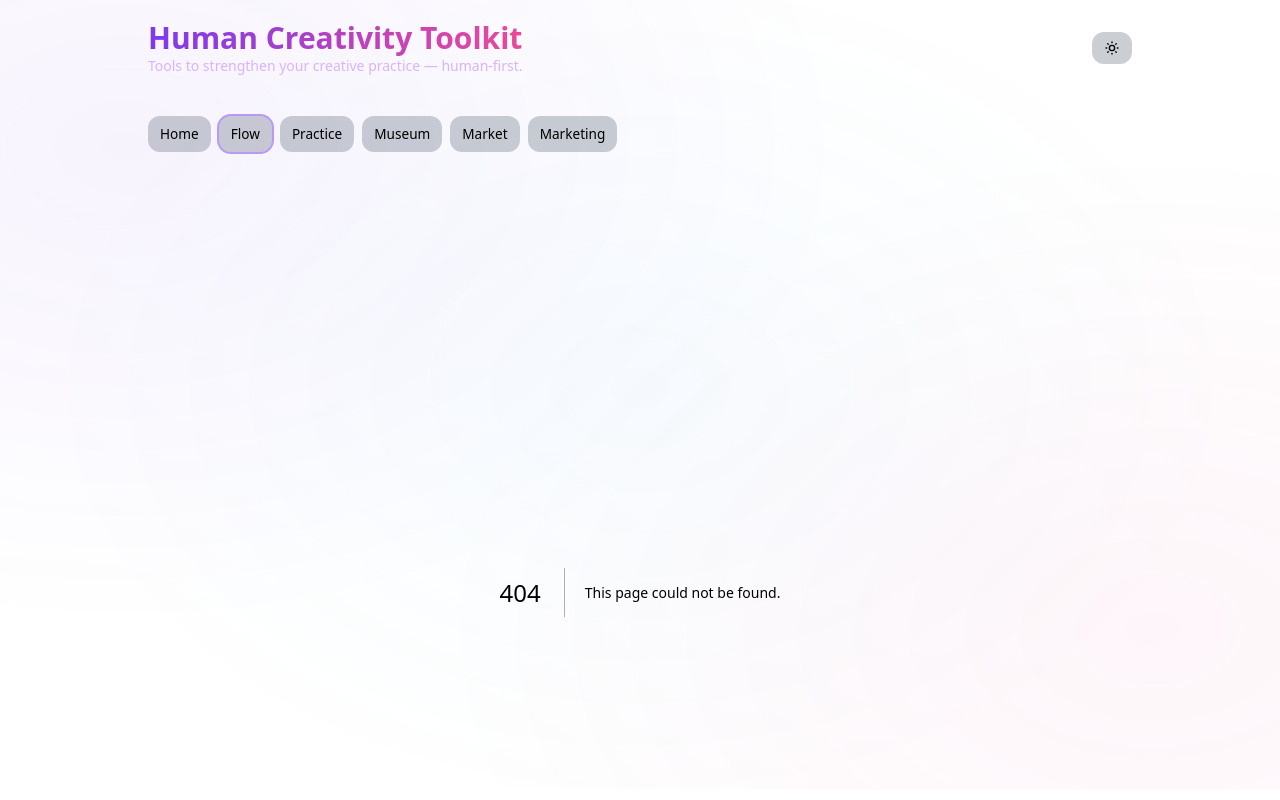
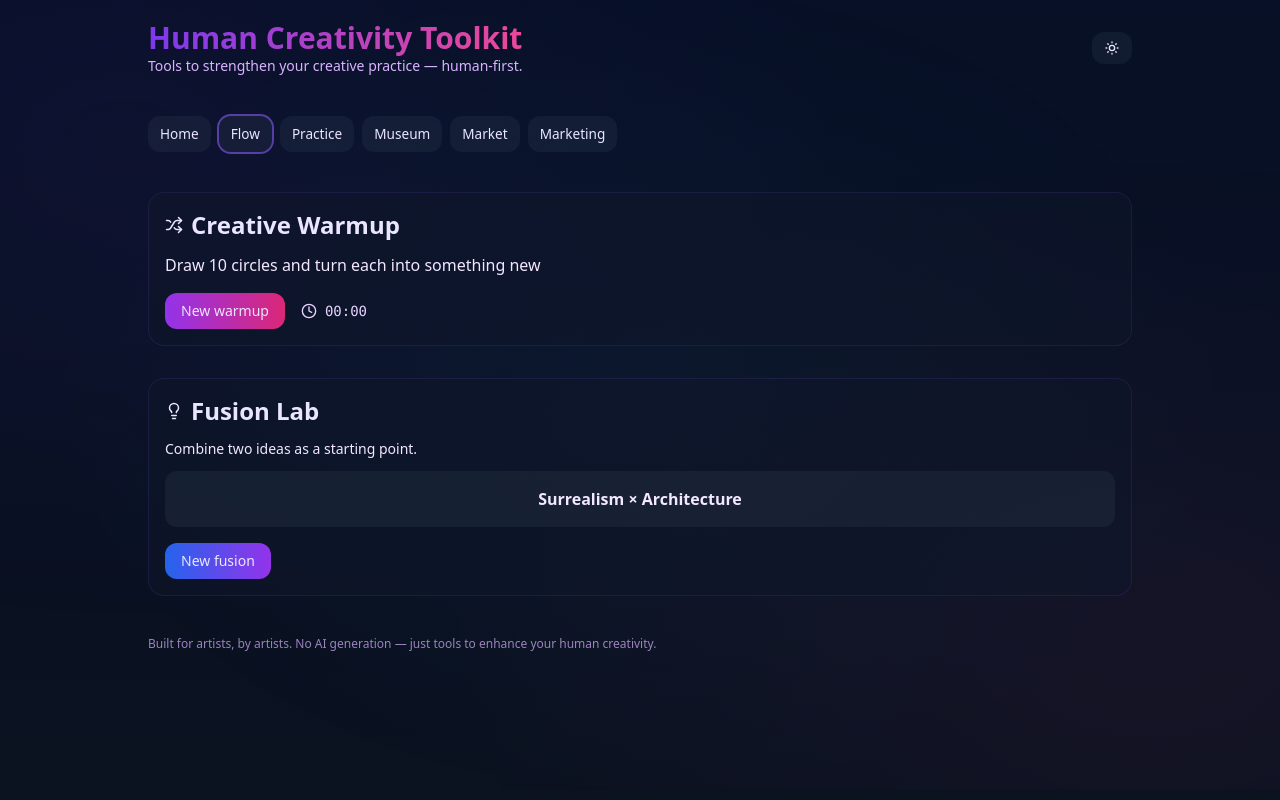
Before and after one commit to Dacolon/Human-Creativity, a Next.js app: page /flow in a window 1280 px wide. Before the commit this address had no page. Shown: the top 800 px of the page. Built offline with nearby package versions, Linux system fonts and the light colour scheme.

Commit message:
Implement FlowPage with creative warmups and fusion

```diff
--- /dev/null
+++ b/app/flow/page.tsx
@@ -0,0 +1,130 @@
+'use client';
+
+import React, { useEffect, useState } from 'react';
+import { Shuffle, Lightbulb, Clock } from 'lucide-react';
+import { motion } from 'framer-motion';
+
+const warmups = [
+  'Draw 10 circles and turn each into something new',
+  'Write 3 random words; interpret them visually',
+  'Create something intentionally ugly',
+  'Draw without lifting your pen for 5 minutes',
+  'Make a mini artwork inspired by a sound',
+  'Sketch with your non-dominant hand',
+  'Use only one color to express an emotion'
+];
+
+const fusionConcepts = [
+  'Surrealism',
+  'Architecture',
+  'Nature',
+  'Music',
+  'Emotion',
+  'Minimalism',
+  'Sci-Fi',
+  'Fantasy',
+  'Movement',
+  'Stillness'
+];
+
+export default function FlowPage() {
+  const [currentWarmup, setCurrentWarmup] = useState(warmups[0]);
+  const [fusion, setFusion] = useState<[string, string]>([
+    fusionConcepts[0],
+    fusionConcepts[1]
+  ]);
+  const [seconds, setSeconds] = useState(0);
+  const [running, setRunning] = useState(false);
+
+  useEffect(() => {
+    let id: any;
+    if (running) {
+      id = setInterval(() => setSeconds((s) => s + 1), 1000);
+    }
+    return () => clearInterval(id);
+  }, [running]);
+
+  const randomWarmup = () => {
+    setCurrentWarmup(
+      warmups[Math.floor(Math.random() * warmups.length)]
+    );
+    setSeconds(0);
+    setRunning(true);
+  };
+
+  const randomFusion = () => {
+    let a = fusionConcepts[Math.floor(Math.random() * fusionConcepts.length)];
+    let b = fusionConcepts[Math.floor(Math.random() * fusionConcepts.length)];
+    while (a === b) {
+      b = fusionConcepts[Math.floor(Math.random() * fusionConcepts.length)];
+    }
+    setFusion([a, b]);
+  };
+
+  const time = `${String(Math.floor(seconds / 60)).padStart(
+    2,
+    '0'
+  )}:${String(seconds % 60).padStart(2, '0')}`;
+
+  return (
+    <div className="space-y-8">
+      <section className="card p-6 bg-gradient-to-br from-purple-900/40 to-pink-900/40">
+        <h2 className="text-2xl font-bold mb-3 flex items-center gap-2">
+          <Shuffle size={18} /> Creative Warmup
+        </h2>
+        <p className="text-purple-100 mb-4">{currentWarmup}</p>
+        <div className="flex items-center gap-4 text-sm">
+          <button
+            onClick={randomWarmup}
+            className="px-4 py-2 rounded-xl bg-gradient-to-r from-purple-600 to-pink-600"
+          >
+            New warmup
+          </button>
+          <div className="flex items-center gap-2 text-purple-200">
+            <Clock size={16} />
+            <span className="font-mono">{time}</span>
+          </div>
+          {running ? (
+            <button
+              onClick={() => setRunning(false)}
+              className="px-3 py-1 rounded bg-slate-700/50"
+            >
+              Pause
+            </button>
+          ) : (
+            seconds > 0 && (
+              <button
+                onClick={() => setRunning(true)}
+                className="px-3 py-1 rounded bg-slate-700/50"
+              >
+                Resume
+              </button>
+            )
+          )}
+        </div>
+      </section>
+
+      <section className="card p-6 bg-gradient-to-br from-blue-900/40 to-purple-900/40">
+        <h2 className="text-2xl font-bold mb-3 flex items-center gap-2">
+          <Lightbulb size={18} /> Fusion Lab
+        </h2>
+        <p className="text-purple-100 mb-3 text-sm">
+          Combine two ideas as a starting point.
+        </p>
+        <motion.div
+          className="bg-slate-800/60 rounded-xl p-4 text-center text-purple-100 font-semibold"
+          animate={{ scale: [1, 1.04, 1] }}
+          transition={{ duration: 0.6 }}
+        >
+          {fusion[0]} × {fusion[1]}
+        </motion.div>
+        <button
+          onClick={randomFusion}
+          className="mt-4 px-4 py-2 rounded-xl bg-gradient-to-r from-blue-600 to-purple-600 text-sm"
+        >
+          New fusion
+        </button>
+      </section>
+    </div>
+  );
+}
```
